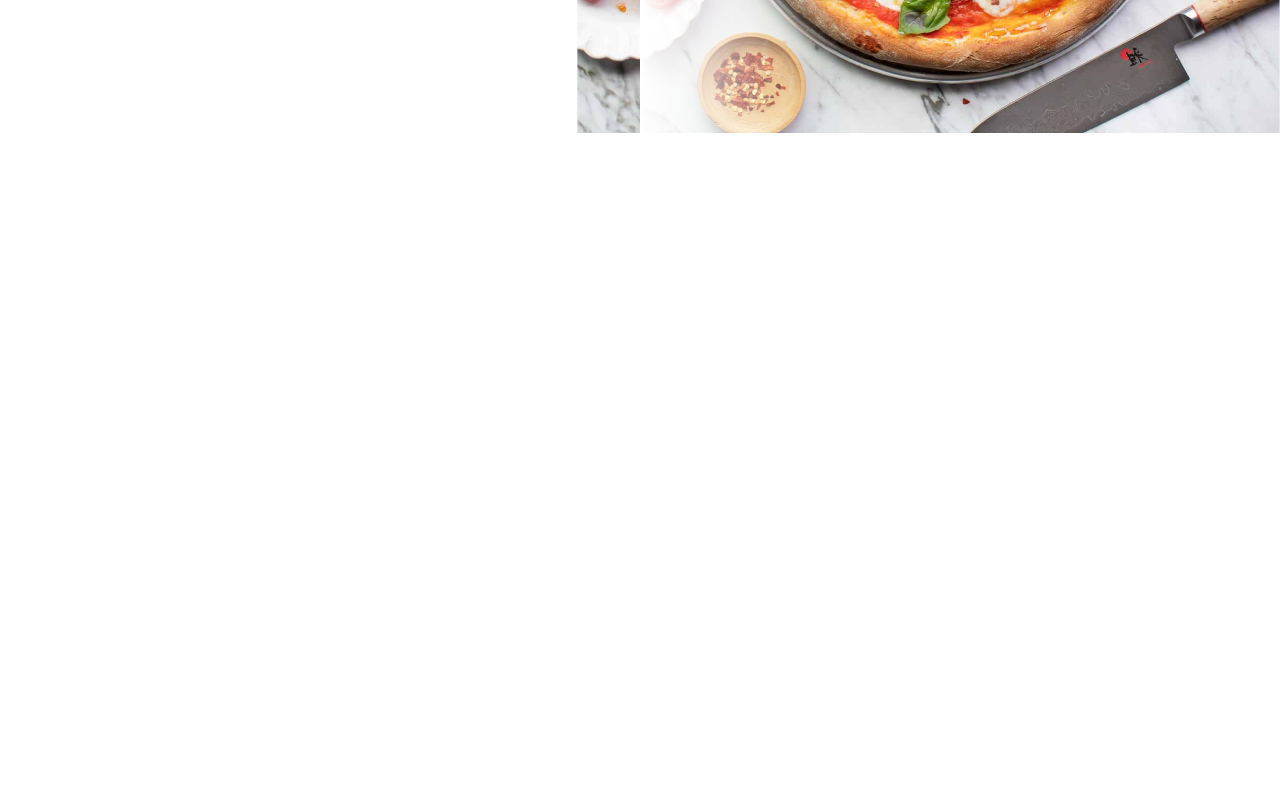
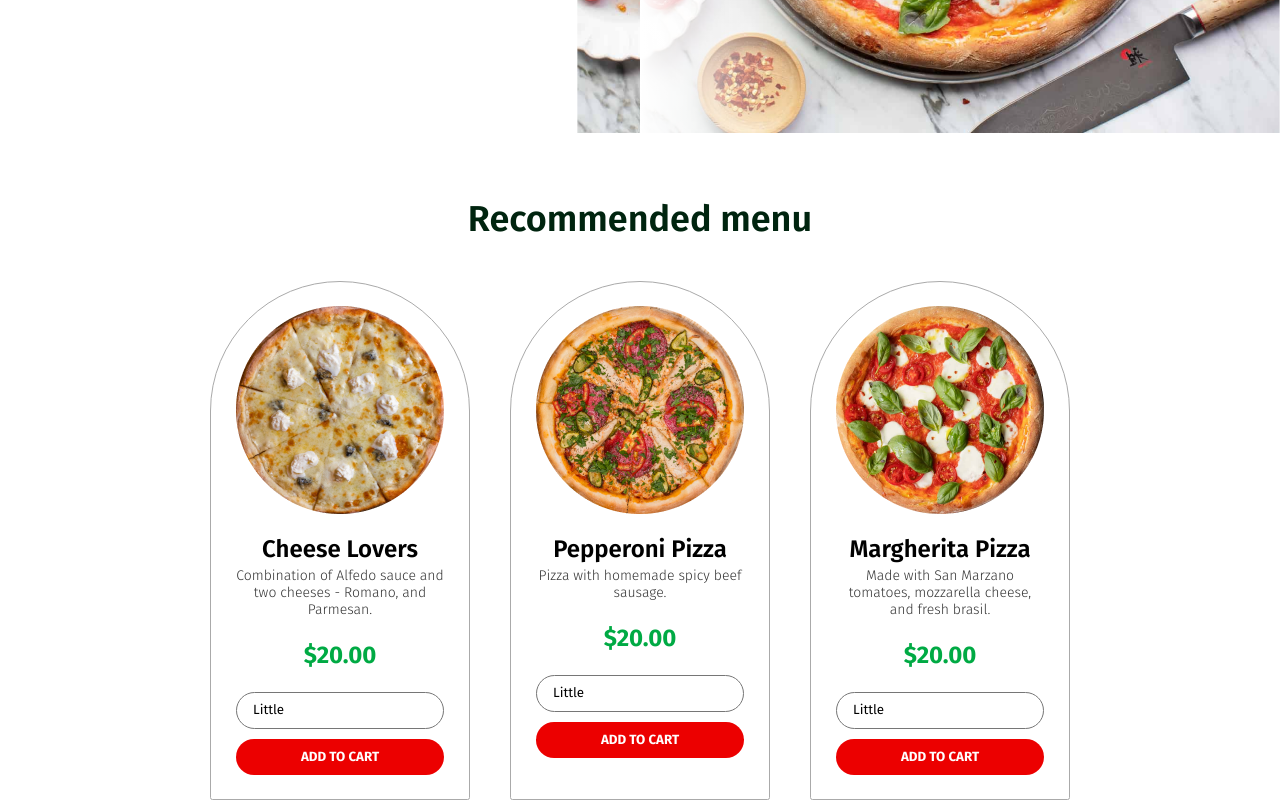
Before and after one commit to http-AbnerSantin/Pizzaria-Page, a plain HTML site: page index.html in a window 1280 px wide. Shown: the part 532-1332 px from the top of the page. Before the commit the page ends 800 px from the top, so only its background shows below. Drawn offline with Linux system fonts and the light colour scheme.

Commit message:
finalizando uma boa parte do projeto

```diff
--- a/css/main.css
+++ b/css/main.css
@@ -21,7 +21,7 @@
   font-weight: bold;
 }
 .container a:hover {
-  background: #c00101;
+  background: #a00;
 }
 
 .container {
--- a/css/pizzas.css
+++ b/css/pizzas.css
@@ -9,4 +9,67 @@
 
 .pizzas-components {
   display: flex;
+  justify-items: center;
+  justify-self: center;
+  justify-content: center;
+  gap: 2.5rem;
+  margin: 0 15.3125rem;
 }
+.pizza-un {
+  display: flex;
+  flex-direction: column;
+  padding: 1.5rem 1.5625rem;
+  text-align: center;
+  border: 1px solid #aaa;
+  border-radius: 100rem 100rem 1.875rem 1.875rem;
+}
+
+.pizza-un select {
+  appearance: none;
+  position: relative;
+  padding: 0.625rem 1rem;
+  display: inline;
+  border-radius: 1.5rem;
+  margin-bottom: 0.625rem;
+  background: #fff;
+  cursor: pointer;
+}
+.pizza-un select:focus {
+  outline: none;
+}
+
+.pizza-btn {
+  background: #ec0000;
+  color: #fff;
+  padding: 0.625rem 1.5rem;
+  border-radius: 1.5rem;
+  font-weight: bold;
+  border: none;
+  cursor: pointer;
+}
+.pizza-btn:hover {
+  background: #a00000;
+}
+.pizza-un h3 {
+  font-weight: 600;
+  font-size: 1.5rem;
+  margin: 1.3125rem 0 0.25rem 0;
+}
+.pizza-un p {
+  font-weight: 300;
+  font-size: 0.875rem;
+  color: #333;
+  margin-bottom: 1.3125;
+}
+
+.pizza-un span {
+  font-weight: 600;
+  font-size: 1.5rem;
+  line-height: 2rem;
+  color: #0a4;
+  margin: 1.3125rem 0px;
+}
+.pizza-un:hover {
+  transition: 0.5s;
+  box-shadow: -10px 20px 40px -1px rgba(0, 0, 0, 0.2);
+}
--- a/index.html
+++ b/index.html
@@ -16,25 +16,73 @@
       <img src="img/Group 4281.svg" alt="logo" />
       <nav class="nav">
         <ul class="menu-components">
-          <li><a href="">Home</a></li>
-          <li><a href="">Menu</a></li>
-          <li><a href="">Promo</a></li>
+          <li><a class="menu-link" href="">Home</a></li>
+          <li><a class="menu-link" href="">Menu</a></li>
+          <li><a class="menu-link" href="">Promo</a></li>
           <li><img src="img/Vector.svg" alt="" /></li>
           <li><img src="img/noun_cart_1206183.svg" alt="" /></li>
-          <li>SIGN IN</li>
+          <li><a class="menu-link" href="sing">SING IN</a></li>
         </ul>
       </nav>
     </header>
 
     <main class="container">
       <section class="main-content">
-        <h1>Friday pizza!</h1>
-        <p>Time to enjou our delicious pizza.</p>
-        <a href="">ORDER NOW</a>
+        <h1 class="main-title">Friday pizza!</h1>
+        <p class="main-content">Time to enjou our delicious pizza.</p>
+        <a class="main-link" href="">ORDER NOW</a>
       </section>
       <section class="main-image">
-        <img src="img/margherita-pizza 2.png" alt="" />
+        <img
+          src="img/margherita-pizza 2.png"
+          alt="imagem de uma pizza com molho de tomate e alguns temperos"
+        />
       </section>
     </main>
+    <section class="pizzas">
+      <h2>Recommended menu</h2>
+      <ul class="pizzas-components">
+        <li class="pizza-un">
+          <img src="img/pizza-1.png" alt="" />
+          <h3 class="pizza-title">Cheese Lovers</h3>
+          <p>
+            Combination of Alfedo sauce and two cheeses - Romano, and Parmesan.
+          </p>
+          <span><b>$20.00</b></span>
+          <select name="select" id="">
+            <option value="little">Little</option>
+            <option value="regular">Regular</option>
+            <option value="Family">Family</option>
+          </select>
+          <button class="pizza-btn">ADD TO CART</button>
+        </li>
+        <li class="pizza-un">
+          <img src="img/pizza-2.png" alt="" />
+          <h3 class="pizza-title">Pepperoni Pizza</h3>
+          <p>Pizza with homemade spicy beef sausage.</p>
+          <span><b>$20.00</b></span>
+          <select name="select" id="">
+            <option value="little">Little</option>
+            <option value="regular">Regular</option>
+            <option value="Family">Family</option>
+          </select>
+          <button class="pizza-btn">ADD TO CART</button>
+        </li>
+        <li class="pizza-un">
+          <img src="img/pizza-3.png" alt="" />
+          <h3 class="pizza-title">Margherita Pizza</h3>
+          <p>
+            Made with San Marzano tomatoes, mozzarella cheese, and fresh brasil.
+          </p>
+          <span><b>$20.00</b></span>
+          <select name="select" id="">
+            <option value="little">Little</option>
+            <option value="regular">Regular</option>
+            <option value="Family">Family</option>
+          </select>
+          <button class="pizza-btn">ADD TO CART</button>
+        </li>
+      </ul>
+    </section>
   </body>
 </html>
--- a/style.css
+++ b/style.css
@@ -1,5 +1,6 @@
 @import "./css/menu.css";
 @import "./css/main.css";
+@import "./css/pizzas.css";
 
 /*GERAL*/
 
```
Also changed, not shown: img/pizza-1.png (added), img/pizza-2.png (added), img/pizza-3.png (added), img/select.svg (added).
